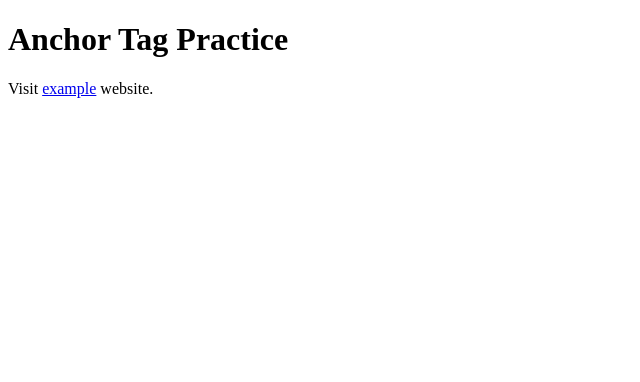
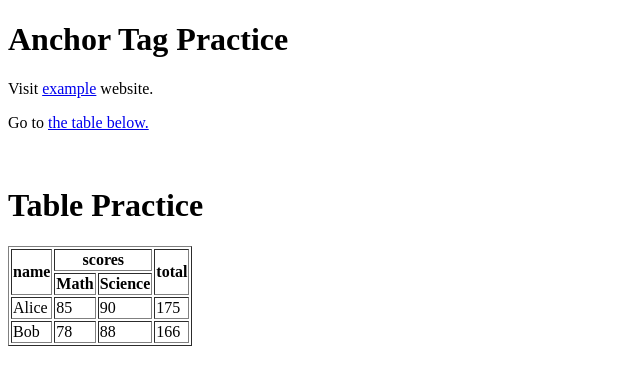
Before and after one commit to Jawadmarmar/second_one, a plain HTML site: page index.html in a window 1280 px wide. Shown: the whole page, without its empty margins (0-640 px from the left). Drawn offline with Linux system fonts and the light colour scheme.

Commit message:
third step

```diff
--- a/index.html
+++ b/index.html
@@ -8,7 +8,31 @@
 <body>
     <h1>Anchor Tag Practice</h1>
     <p>Visit <a href="https://example.com" target="_blank">example</a> website.</p>
+    <p>Go to <a href="#1">the table below.</a></p>
     <br>
-
+    <h1>Table Practice</h1>
+    <table border="1">
+        <tr>
+             <th rowspan="2">name</th>
+             <th colspan="2">scores</th>
+             <th rowspan="2">total</th>
+        </tr>
+        <tr>
+            <th>Math</th>
+            <th>Science</th>
+        </tr>
+        <tr>
+            <td>Alice</td>
+            <td>85</td>
+            <td>90</td>
+            <td>175</td>
+        </tr>
+        <tr>
+            <td>Bob</td>
+            <td>78</td>
+            <td>88</td>
+            <td>166</td>
+        </tr>
+    </table>
 </body>
 </html>
```
